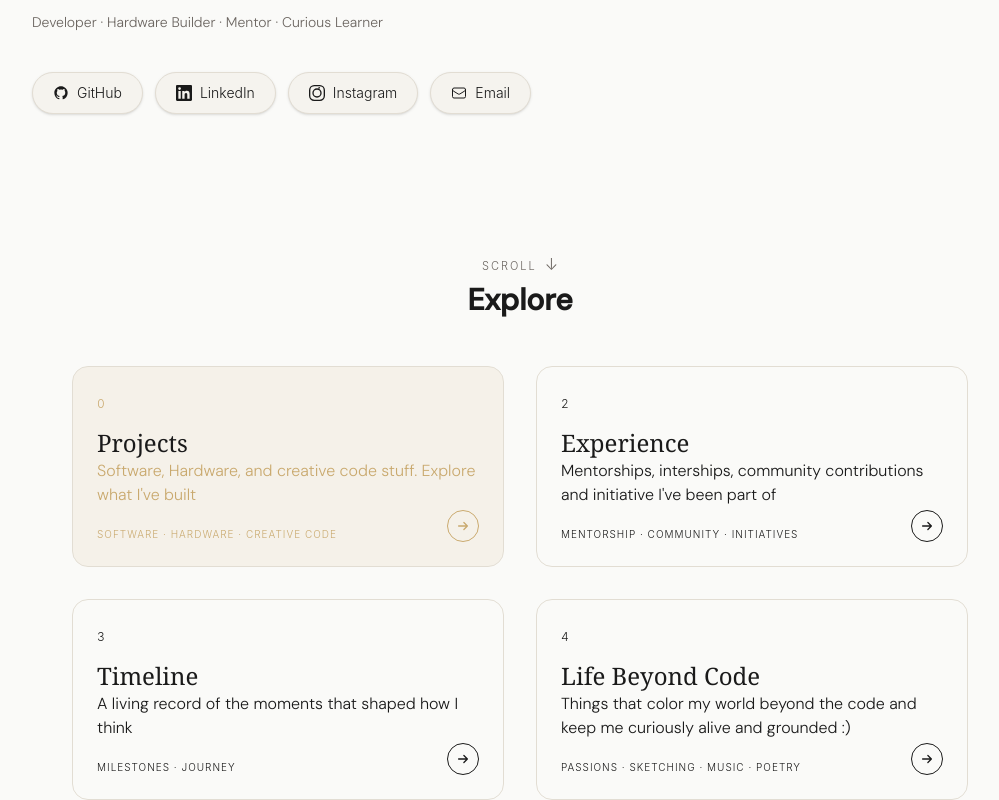
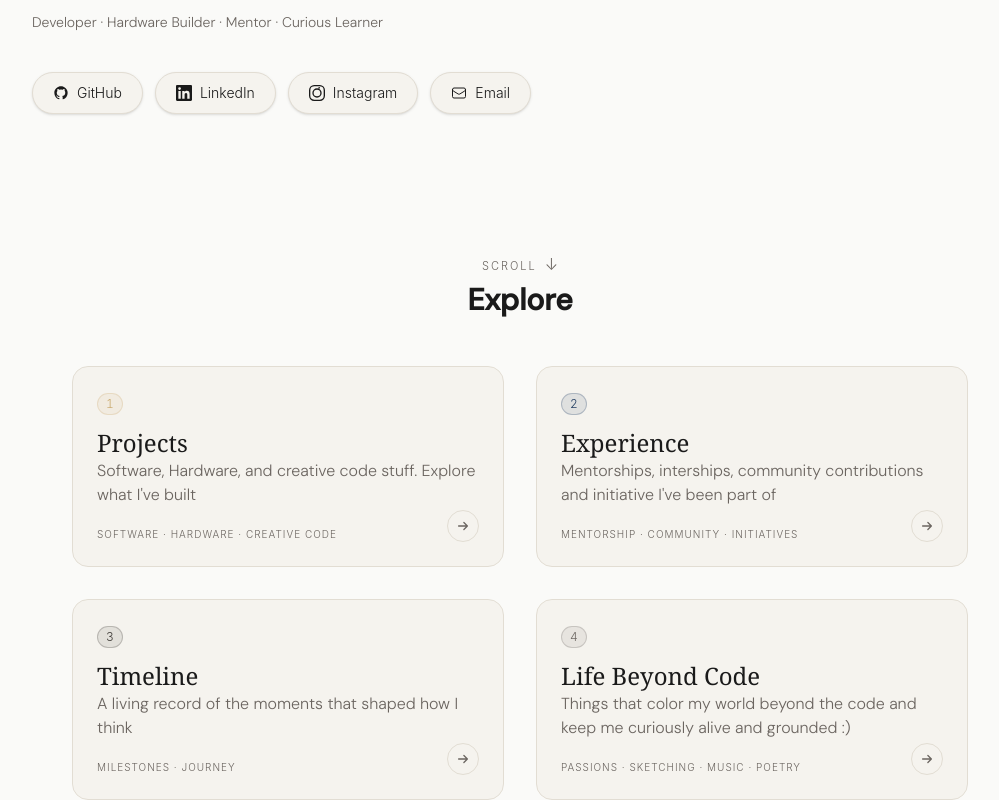
Before and after one commit to anirudh12032008/portfolio-map, a Next.js app: page / in a window 1280 px wide. Shown: the part 422-1222 px from the top of the page, without its empty margins (120-1119 px from the left). Built offline with nearby package versions, Linux system fonts and the light colour scheme.

Commit message:
fixed colors

```diff
--- a/src/components/sections/Cards.tsx
+++ b/src/components/sections/Cards.tsx
@@ -12,11 +12,11 @@ const cards = [
 
     {
         href: "/projects",
-        sr:0,
+        sr:1,
         title: "Projects",
         desc: "Software, Hardware, and creative code stuff. Explore what I've built",
         // someone help me find this dot :sob:
-        color: "bg-gold/10 text-gold",
+        color: "bg-gold/10 text-gold border-gold/25",
         tag: "Software · Hardware · Creative Code",
     },
 
@@ -25,7 +25,7 @@ const cards = [
         sr: 2,
         title: "Experience",
         desc: "Mentorships, interships, community contributions and initiative I've been part of",
-        color: "bg-blue/10 text-blue",
+        color: "bg-navy/10 text-navy border-navy/25",
         tag: "Mentorship · Community · Initiatives",
 
 
@@ -37,7 +37,7 @@ const cards = [
         sr: 3,
         title: "Timeline",
         desc: "A living record of the moments that shaped how I think",
-        color: "bg-green/10 text-green",
+        color: "bg-ink-soft/10 text-ink-soft border-ink-soft/25",
         tag: "Milestones · Journey",
     },
 {
@@ -46,7 +46,7 @@ const cards = [
     sr: 4,
     title: "Life Beyond Code",
     desc: "Things that color my world beyond the code and keep me curiously alive and grounded :)",
-    color: "bg-pink/10 text-pink",
+    color: "bg-ink-muted/10 text-ink-muted border-ink-muted/25",
     tag: "Passions · Sketching · Music · Poetry",
 }
 ]
@@ -80,7 +80,7 @@ export function Cards(){
                 initial="hidden"
                 whileInView="show"
                 viewport={{ once: true }}
-                className="text-3xl font-bold text-center mb-12"
+                className="text-3xl font-bold text-center mb-12 text-ink"
             >
                 Explore
             </motion.h2>
@@ -99,15 +99,15 @@ export function Cards(){
                     <motion.div key={c.href} variants={item}>
 
                     <Link href={c.href} className="group block h-full">
-                    <div className={`relative h-full rounded-2xl border border-cream-200 ${c.color} p-6 transistion-transform duration-200 hover:border-cream-300 hover:-translate-y-1`}>
-<span className="text-xs font-sans text-ink-faint tabular-nums"> {c.sr} </span>
+                    <div className="relative h-full rounded-2xl border border-border bg-surface p-6 transition-transform duration-200 hover:border-navy hover:-translate-y-1">
+<span className={`inline-flex items-center rounded-full border px-2 py-0.5 text-xs font-sans tabular-nums ${c.color}`}> {c.sr} </span>
 
 
 <h3 className="mt-3 font-serif text-2xl font-medium text-ink group-hover:text-navy transition-colors duration-200"> {c.title} </h3>
-<p className="text-ink-faint group-hover:text-ink transition-colors duration-200"> {c.desc} </p>
-<p className="mt-5 text-[10px] uppercase tracking-widest text-ink-faint font-sans"> {c.tag} </p>
+<p className="text-ink-muted group-hover:text-ink transition-colors duration-200"> {c.desc} </p>
+<p className="mt-5 text-[10px] uppercase tracking-widest text-ink-muted font-sans"> {c.tag} </p>
 
-<div className="absolute bottom-6 right-6 w-8 h-8 rounded-full border border-cream-300 flex items-center justify-center text-ink-faint group-hover:border-navy group-hover:text-navy transition-colors duration-200">
+<div className="absolute bottom-6 right-6 w-8 h-8 rounded-full border border-border flex items-center justify-center text-ink-muted group-hover:border-navy group-hover:text-navy transition-colors duration-200">
     {/* <span className="absolute -bottom-2 -right-2 w-5 h-5 bg-cream-200 rounded-full group-hover:bg-navy transition-colors duration-200">
         <svg xmlns="http://www.w3.org/2000/svg" fill="none" viewBox="0 0 24 24" strokeWidth={2} stroke="currentColor" className="w-3 h-3 text-white">
   <path strokeLinecap="round" strokeLinejoin="round" d="M17.25 8.25L21 12m0 0l-3.75 3.75M21 12H3" />
```
